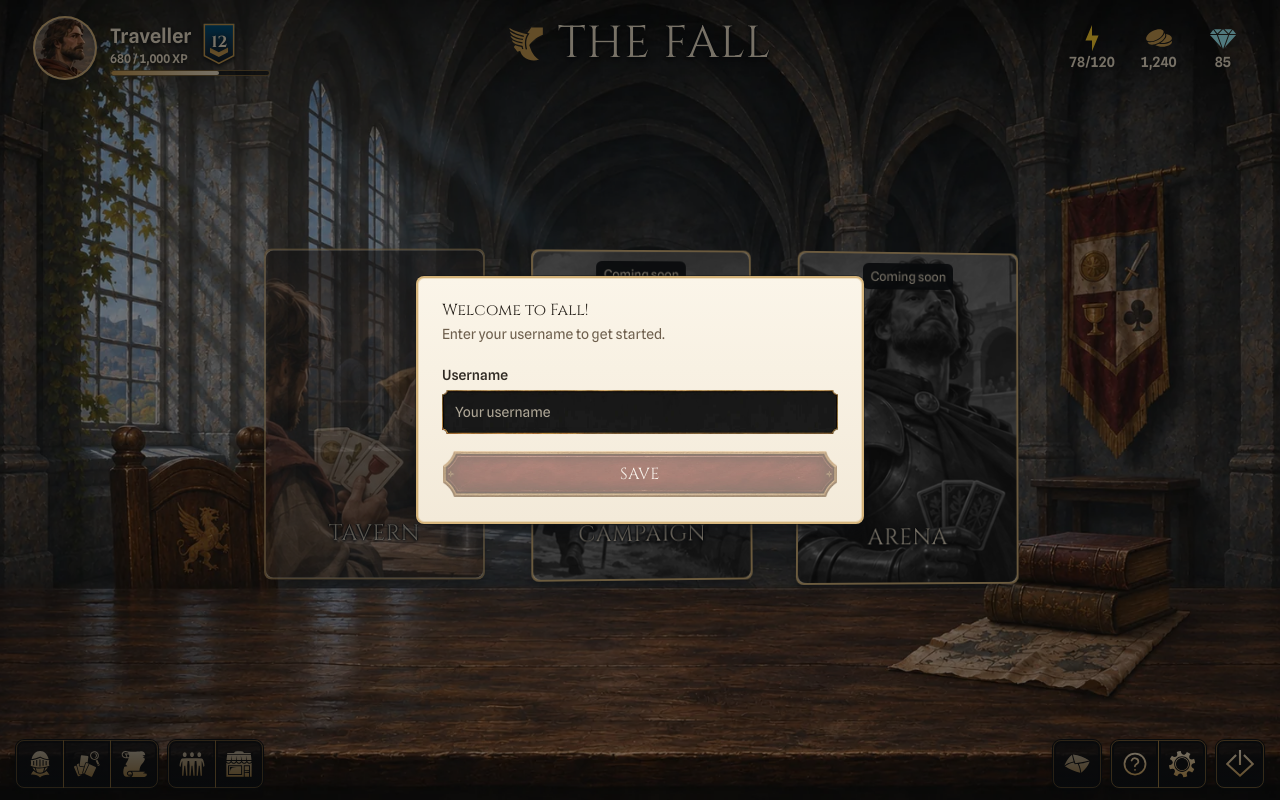
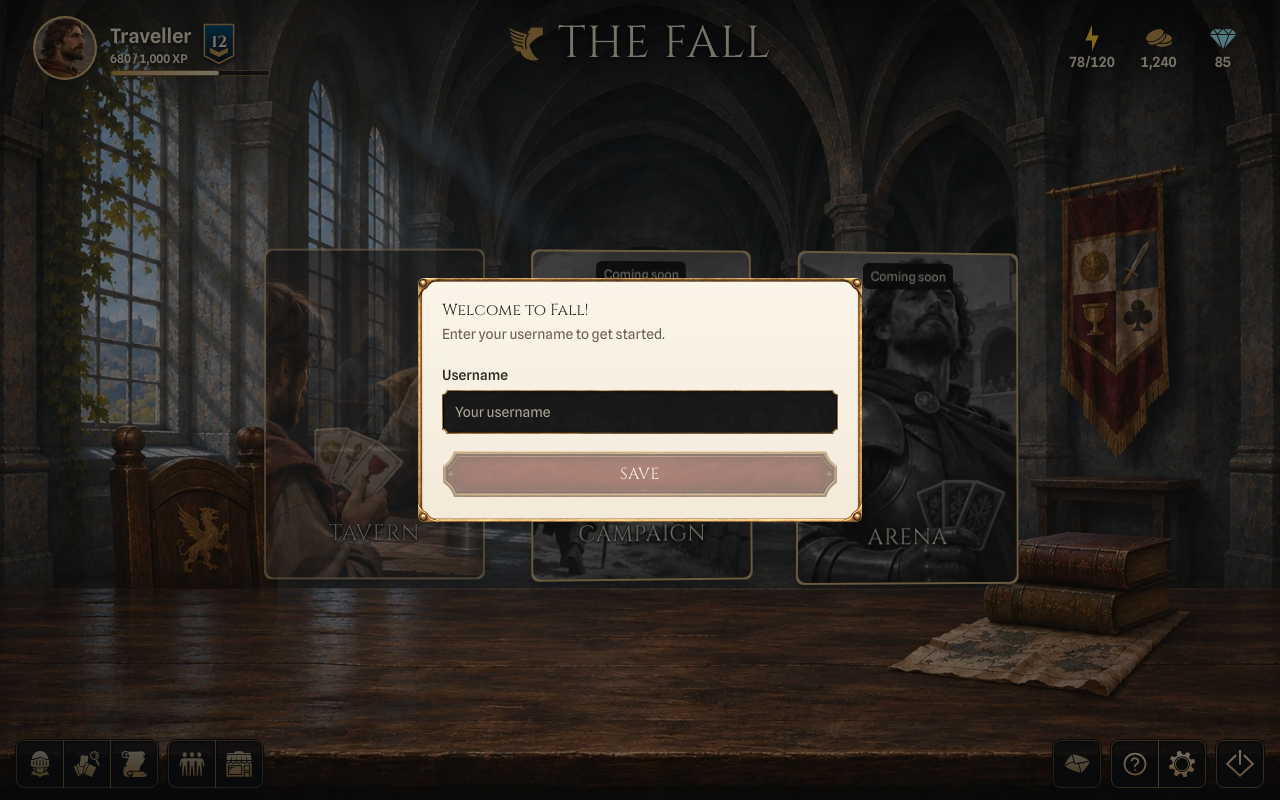
Before and after one commit to Donkijote/fall, a React (Vite) app: page / in a window 1280 px wide. Built offline with nearby package versions, Linux system fonts and the light colour scheme.

Commit message:
[GHI#122] Use illustrated frames across floating surfaces

```diff
--- a/src/components/controls/SelectField.css
+++ b/src/components/controls/SelectField.css
@@ -89,3 +89,10 @@
     outline-offset: -2px;
   }
 }
+
+.select-brass-frame {
+  --brass-frame-image: url("../../assets/ui/surfaces/beveled-frame.webp");
+  --brass-frame-slice: 36;
+  --brass-frame-width: 0.75rem;
+  --brass-fill-radius: 0.375rem;
+}
--- a/src/components/controls/SelectField.tsx
+++ b/src/components/controls/SelectField.tsx
@@ -13,6 +13,7 @@ import { useReducedMotion } from "@/infrastructure/ui/hooks/useGamePreferences";
 
 import { useGSAP } from "@gsap/react";
 
+import { selectSurfaceClassName } from "../surfaces/surfaceStyles";
 import "./SelectField.css";
 
 type SelectFieldProps<Value extends string> = Omit<
@@ -109,7 +110,8 @@ export function SelectField<Value extends string>({
         {...panelProps}
         ref={setPanel}
         className={cn(
-          "select-field-panel rounded-md border border-gold/60 bg-popover p-1.5 text-popover-foreground shadow-lg ring-1 shadow-artwork-shadow/40 ring-artwork-shadow/25 data-open:animate-none data-closed:animate-none",
+          selectSurfaceClassName,
+          "p-1.5 text-popover-foreground transition-none data-open:animate-none data-closed:animate-none",
           panelProps?.className,
         )}
       >
--- a/src/components/surfaces/FramedCard.css
+++ b/src/components/surfaces/FramedCard.css
@@ -1,29 +1,30 @@
-.framed-card::before,
-.framed-card::after {
+.brass-panel::before,
+.brass-panel::after {
   position: absolute;
   pointer-events: none;
   content: "";
 }
 
-.framed-card::before {
+.brass-panel::before {
   inset: 2px;
   z-index: -1;
   /* The painted corners curve farther inward than the card's layout radius. */
-  border-radius: 1.125rem;
-  background: linear-gradient(var(--card), var(--background));
+  border-radius: var(--brass-fill-radius, 1.125rem);
+  background: linear-gradient(var(--brass-face, var(--card)), var(--background));
   box-shadow: 0 4px 10px color-mix(in oklch, var(--artwork-shadow) 45%, transparent);
 }
 
-.framed-card::after {
+.brass-panel::after {
   inset: -2px;
   z-index: 1;
-  border: 2.25rem solid transparent;
-  border-image: url("../../assets/ui/surfaces/brass-frame.webp") 76 stretch;
+  border: var(--brass-frame-width, 2.25rem) solid transparent;
+  border-image: var(--brass-frame-image, url("../../assets/ui/surfaces/brass-frame.webp"))
+    var(--brass-frame-slice, 76) stretch;
   filter: brightness(1.3) contrast(1.06);
 }
 
 @media (forced-colors: active) {
-  .framed-card::after {
+  .brass-panel::after {
     border: 1px solid CanvasText;
     border-radius: inherit;
   }
--- a/src/components/surfaces/FramedCard.tsx
+++ b/src/components/surfaces/FramedCard.tsx
@@ -3,16 +3,7 @@ import type { ComponentProps } from "react";
 
 import { Card } from "@/components/ui/card";
 
-import "./FramedCard.css";
-
+import { brassPanelClassName } from "./surfaceStyles";
 export function FramedCard({ className, ...props }: ComponentProps<typeof Card>) {
-  return (
-    <Card
-      {...props}
-      className={cn(
-        "framed-card relative isolate rounded-md border-2 border-transparent bg-transparent shadow-none ring-0 dark:ring-0",
-        className,
-      )}
-    />
-  );
+  return <Card {...props} className={cn(brassPanelClassName, "relative", className)} />;
 }
--- /dev/null
+++ b/src/components/surfaces/ModalContent.css
@@ -0,0 +1,6 @@
+.modal-brass-frame {
+  --brass-frame-image: url("../../assets/ui/surfaces/riveted-frame.webp");
+  --brass-frame-slice: 44;
+  --brass-frame-width: 1.625rem;
+  --brass-fill-radius: 0.75rem;
+}
--- a/src/components/surfaces/ModalContent.tsx
+++ b/src/components/surfaces/ModalContent.tsx
@@ -12,7 +12,8 @@ import { Dialog as DialogPrimitive } from "@base-ui/react/dialog";
 import { useGSAP } from "@gsap/react";
 
 import { ActionButton } from "../actions/ActionButton";
-import { panelClassName } from "./surfaceStyles";
+import { modalSurfaceClassName } from "./surfaceStyles";
+import "./ModalContent.css";
 
 export function ModalContent({
   className,
@@ -43,7 +44,7 @@ export function ModalContent({
         data-slot="dialog-content"
         className={cn(
           "game-dialog fixed top-1/2 left-1/2 z-50 grid max-h-[calc(100dvh-2rem)] w-full max-w-[calc(100%-2rem)] -translate-x-1/2 -translate-y-1/2 gap-6 overflow-y-auto rounded-md bg-popover p-6 text-sm text-popover-foreground shadow-xl ring-1 ring-foreground/5 outline-none sm:max-w-md dark:ring-foreground/10",
-          panelClassName,
+          modalSurfaceClassName,
           className,
         )}
         {...props}
--- /dev/null
+++ b/src/components/surfaces/PopoverPanel.css
@@ -0,0 +1,6 @@
+.popover-brass-frame {
+  --brass-frame-image: url("../../assets/ui/surfaces/riveted-frame.webp");
+  --brass-frame-slice: 44;
+  --brass-frame-width: 1rem;
+  --brass-fill-radius: 0.5rem;
+}
--- a/src/components/surfaces/PopoverPanel.tsx
+++ b/src/components/surfaces/PopoverPanel.tsx
@@ -8,7 +8,8 @@ import { useReducedMotion } from "@/infrastructure/ui/hooks/useGamePreferences";
 
 import { useGSAP } from "@gsap/react";
 
-import { panelClassName } from "./surfaceStyles";
+import { popoverSurfaceClassName } from "./surfaceStyles";
+import "./PopoverPanel.css";
 
 export function PopoverPanel({ className, ref, ...props }: ComponentProps<typeof PopoverContent>) {
   const [popup, setPopup] = useState<HTMLDivElement | null>(null);
@@ -27,7 +28,11 @@ export function PopoverPanel({ className, ref, ...props }: ComponentProps<typeof
     <PopoverContent
       {...props}
       ref={setPopup}
-      className={cn(panelClassName, "data-open:animate-none data-closed:animate-none", className)}
+      className={cn(
+        popoverSurfaceClassName,
+        "transition-none data-open:animate-none data-closed:animate-none",
+        className,
+      )}
     />
   );
 }
--- a/src/components/surfaces/surfaceStyles.ts
+++ b/src/components/surfaces/surfaceStyles.ts
@@ -1,3 +1,12 @@
+import "./FramedCard.css";
+
 export const frameClassName = "rounded-md border-2 border-gold/70 inset-ring-1 inset-ring-gold/25";
 
-export const panelClassName = `${frameClassName} bg-linear-to-b from-card to-background shadow-lg shadow-artwork-shadow/40 ring-1 ring-artwork-shadow/40`;
+export const brassPanelClassName =
+  "brass-panel isolate rounded-md border-2 border-transparent bg-transparent shadow-none ring-0 dark:ring-0";
+
+const floatingSurfaceClassName = `${brassPanelClassName} text-popover-foreground [--brass-face:var(--popover)]`;
+
+export const modalSurfaceClassName = `${floatingSurfaceClassName} modal-brass-frame`;
+export const popoverSurfaceClassName = `${floatingSurfaceClassName} popover-brass-frame relative`;
+export const selectSurfaceClassName = `${floatingSurfaceClassName} select-brass-frame relative`;
--- a/src/modules/match/ui/components/overlays/LeaveMatchDialog.tsx
+++ b/src/modules/match/ui/components/overlays/LeaveMatchDialog.tsx
@@ -1,7 +1,6 @@
 import { useRef } from "react";
 import type { RefObject } from "react";
 
-import parchment from "@/assets/lobby/tavern-match/leave-parchment.webp";
 import { ModalContent } from "@/components/surfaces/ModalContent";
 import { Dialog, DialogClose, DialogDescription, DialogTitle } from "@/components/ui/dialog";
 
@@ -25,17 +24,12 @@ export function LeaveMatchDialog({
         showCloseButton={false}
         initialFocus={keepPlaying}
         finalFocus={leaveButton}
-        className="isolate gap-3 border-0 bg-transparent bg-none px-8 pt-[5.75rem] pb-8 text-center text-artwork-shadow ring-0 inset-ring-0 compact-landscape:max-w-md compact-landscape:gap-4 compact-landscape:pt-[5.25rem] compact-landscape:pb-9"
+        className="gap-4 p-8 text-center compact-landscape:max-w-md"
       >
-        <img
-          src={parchment}
-          alt=""
-          className="pointer-events-none absolute inset-0 -z-10 size-full"
-        />
         <DialogTitle className="text-[clamp(1.375rem,5vmin,2rem)] font-normal">
           Leave match?
         </DialogTitle>
-        <DialogDescription className="mx-auto max-w-64 text-artwork-shadow">
+        <DialogDescription className="mx-auto max-w-64">
           Your match will end and your progress will be lost.
         </DialogDescription>
         <div className="grid justify-center gap-2 sm:grid-flow-col max-sm:portrait:mx-auto max-sm:portrait:w-full max-sm:portrait:max-w-52 max-sm:portrait:justify-stretch max-sm:portrait:gap-3 compact-landscape:grid-flow-col">
```
Also changed, not shown: src/assets/ui/surfaces/beveled-frame.webp (added), src/assets/ui/surfaces/riveted-frame.webp (added), 3 other files (tests, documents, lock files or other folders).
